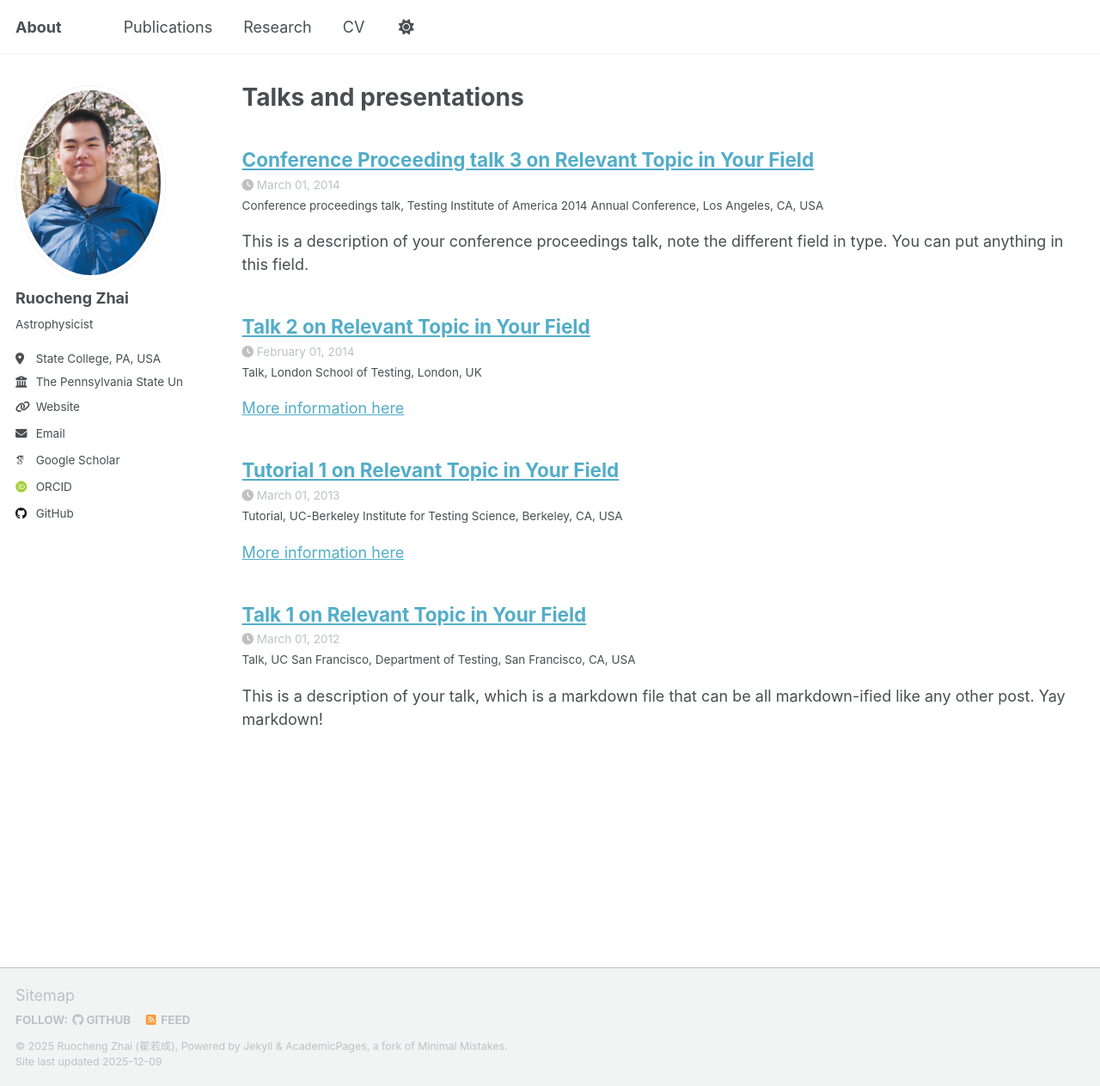
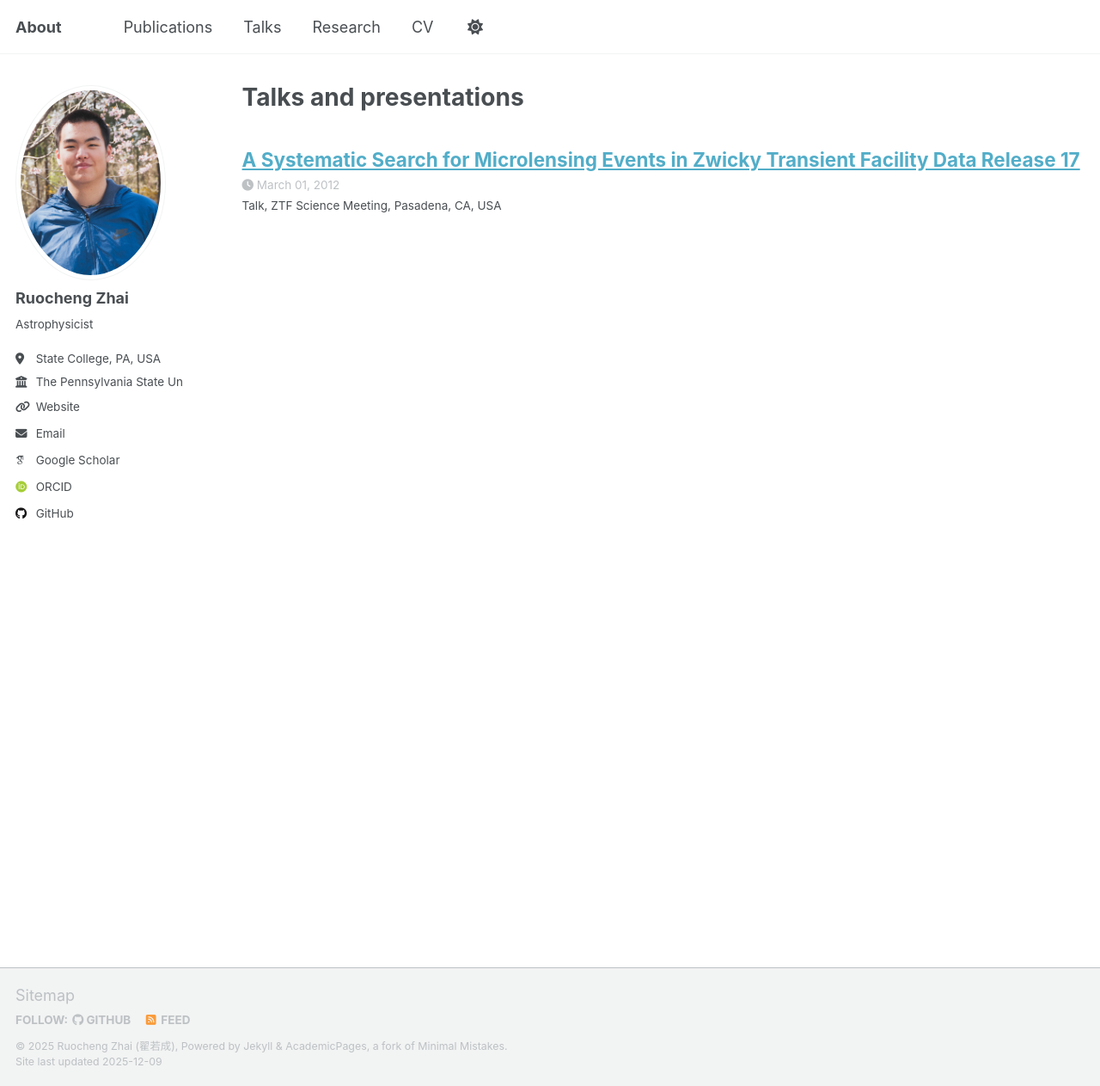
Before and after one commit to ruochengzhai/ruochengzhai.github.io, a Jekyll site: the page built from _pages/talks.html, in a window 1280 px wide and 1263 px high. Shown: the whole window at 86% size. Built offline with Jekyll 4.4.1, drawn with Linux system fonts in a browser that asks for light colours; some web fonts are replaced; a script that is not in the unit is left out.

Commit message:
start to add talks to the web

```diff
--- a/_data/navigation.yml
+++ b/_data/navigation.yml
@@ -11,8 +11,8 @@ main:
   - title: "Publications"
     url: /publications/
 
-  # - title: "Talks"
-  #   url: /talks/
+  - title: "Talks"
+    url: /talks/
 
   - title: "Research"
     url: /research/
--- a/_talks/2012-03-01-talk-1.md
+++ /dev/null
@@ -1,11 +0,0 @@
----
-title: "Talk 1 on Relevant Topic in Your Field"
-collection: talks
-type: "Talk"
-permalink: /talks/2012-03-01-talk-1
-venue: "UC San Francisco, Department of Testing"
-date: 2012-03-01
-location: "San Francisco, CA, USA"
----
-
-This is a description of your talk, which is a markdown file that can be all markdown-ified like any other post. Yay markdown!
--- a/_talks/2013-03-01-tutorial-1.md
+++ /dev/null
@@ -1,13 +0,0 @@
----
-title: "Tutorial 1 on Relevant Topic in Your Field"
-collection: talks
-type: "Tutorial"
-permalink: /talks/2013-03-01-tutorial-1
-venue: "UC-Berkeley Institute for Testing Science"
-date: 2013-03-01
-location: "Berkeley, CA, USA"
----
-
-[More information here](http://exampleurl.com)
-
-This is a description of your tutorial, note the different field in type. This is a markdown files that can be all markdown-ified like any other post. Yay markdown!
--- a/_talks/2014-02-01-talk-2.md
+++ /dev/null
@@ -1,13 +0,0 @@
----
-title: "Talk 2 on Relevant Topic in Your Field"
-collection: talks
-type: "Talk"
-permalink: /talks/2014-02-01-talk-2
-venue: "London School of Testing"
-date: 2014-02-01
-location: "London, UK"
----
-
-[More information here](http://example2.com)
-
-This is a description of your talk, which is a markdown files that can be all markdown-ified like any other post. Yay markdown!
--- a/_talks/2014-03-01-talk-3.md
+++ /dev/null
@@ -1,11 +0,0 @@
----
-title: "Conference Proceeding talk 3 on Relevant Topic in Your Field"
-collection: talks
-type: "Conference proceedings talk"
-permalink: /talks/2014-03-01-talk-3
-venue: "Testing Institute of America 2014 Annual Conference"
-date: 2014-03-01
-location: "Los Angeles, CA, USA"
----
-
-This is a description of your conference proceedings talk, note the different field in type. You can put anything in this field.
--- /dev/null
+++ b/_talks/2023-10-11-talk.md
@@ -0,0 +1,9 @@
+---
+title: "A Systematic Search for Microlensing Events in Zwicky Transient Facility Data Release 17"
+collection: talks
+type: "Talk"
+permalink: /talks/2023-10-11-talk
+venue: "ZTF Science Meeting"
+date: 2012-03-01
+location: "Pasadena, CA, USA"
+---
```
